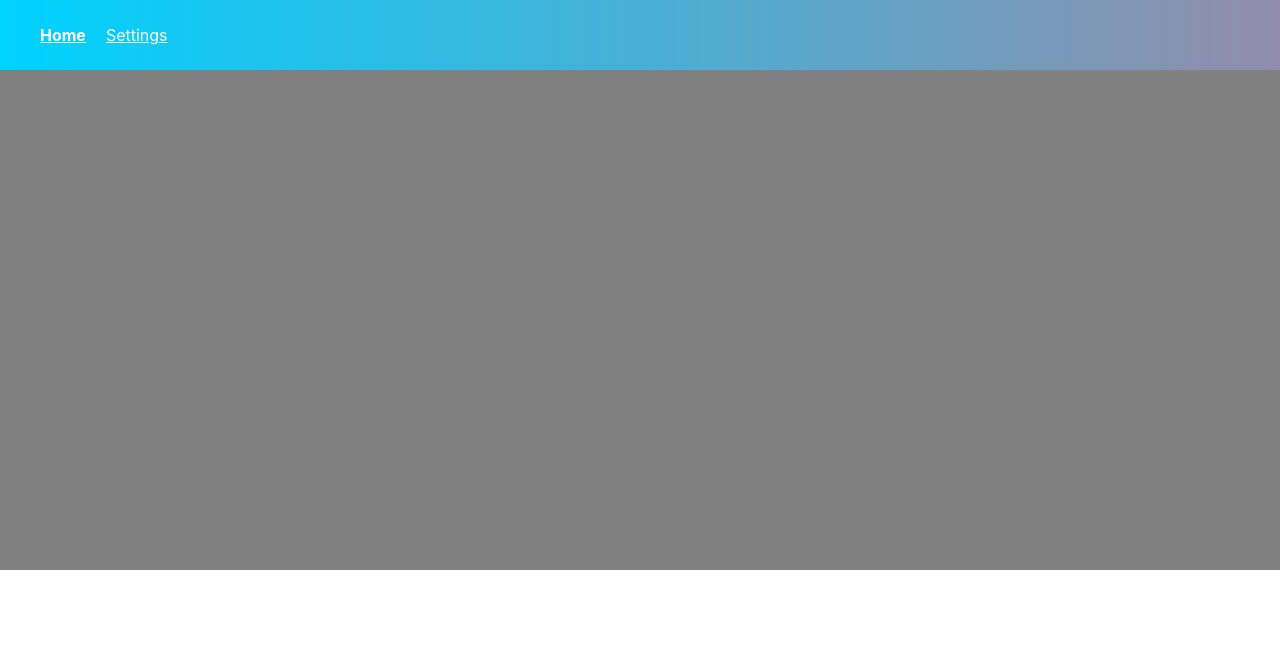
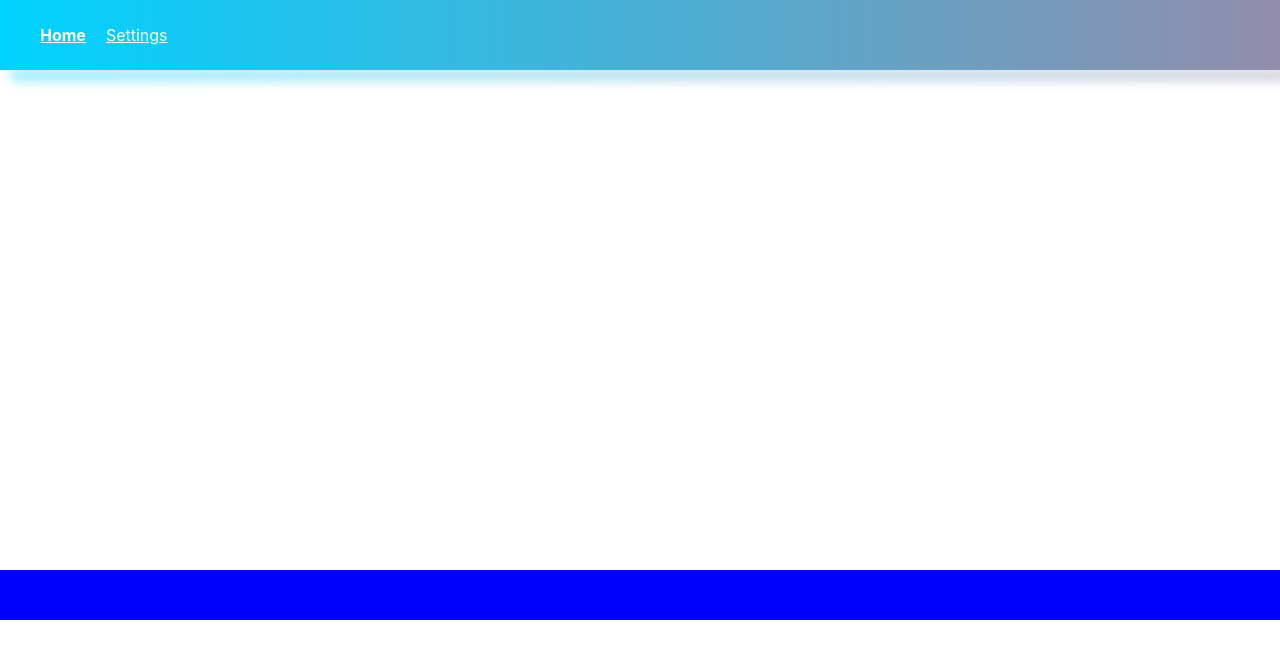
Before and after one commit to CarlosCanizal/chat-react, a React (Create React App) app: page / in a window 1280 px wide. Shown: the top 658 px of the page. Built offline with nearby package versions, Linux system fonts and the light colour scheme.

Commit message:
Creates Footer component

```diff
--- a/src/components/BodyApp/BodyApp.module.sass
+++ b/src/components/BodyApp/BodyApp.module.sass
@@ -1,4 +1,3 @@
 .BodyApp
     width: 100%
-    background-color: gray
     height: 500px
--- a/src/components/Chat/Chat.js
+++ b/src/components/Chat/Chat.js
@@ -1,6 +1,7 @@
 import React, { Component } from 'react';
 import Header from '../Header/Header';
 import BodyApp from '../BodyApp/BodyApp';
+import Footer from '../Footer/Footer'
 
 class Chat extends Component {
   render() {
@@ -8,6 +9,7 @@ class Chat extends Component {
         <div>
             <Header />
             <BodyApp />
+            <Footer />
         </div>
     );
   }
--- /dev/null
+++ b/src/components/Footer/Footer.js
@@ -0,0 +1,12 @@
+import React, { Component } from 'react';
+import styles from './Footer.module.sass';
+
+class Footer extends Component{
+    render(){
+        return(
+            <footer className={styles.Footer}></footer>
+        )
+    }
+}
+
+export default Footer
--- /dev/null
+++ b/src/components/Footer/Footer.module.sass
@@ -0,0 +1,4 @@
+.Footer
+    width: 100%;
+    height: 50px;
+    background-color: blue;
```
